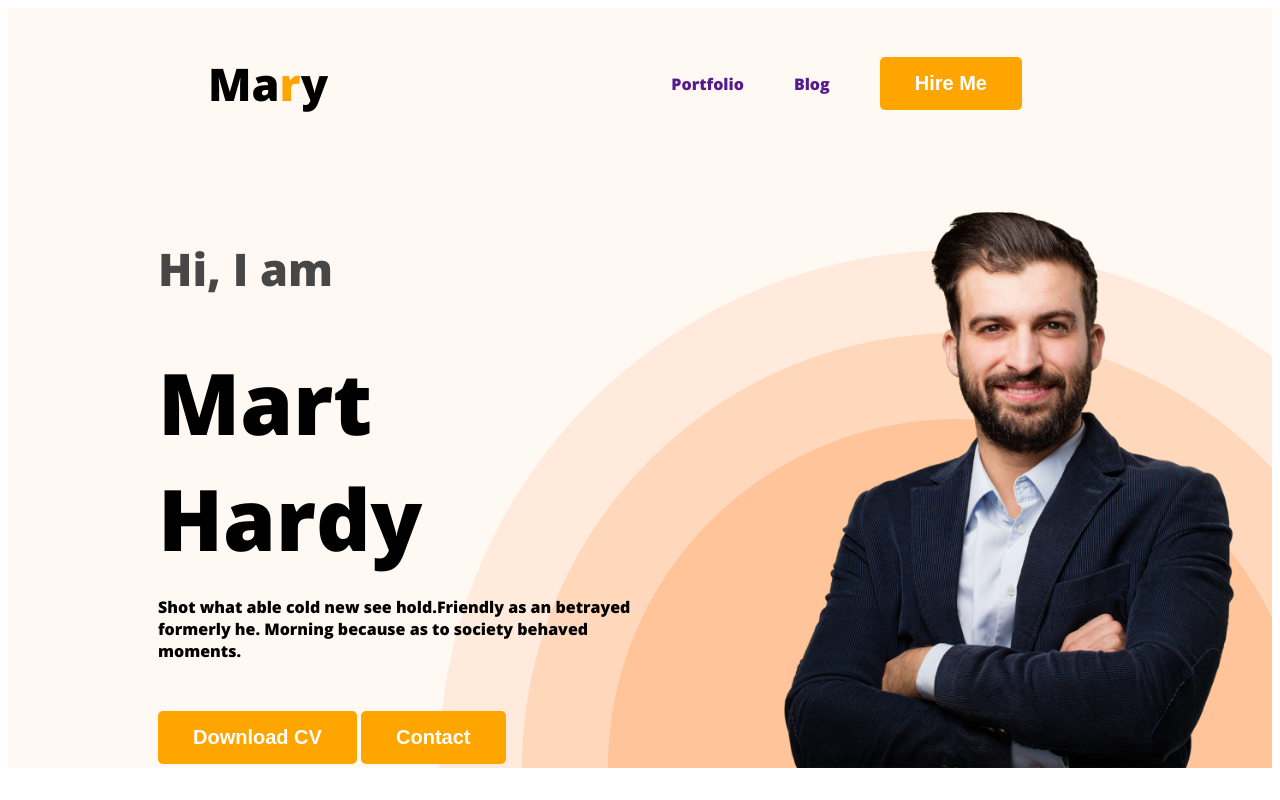
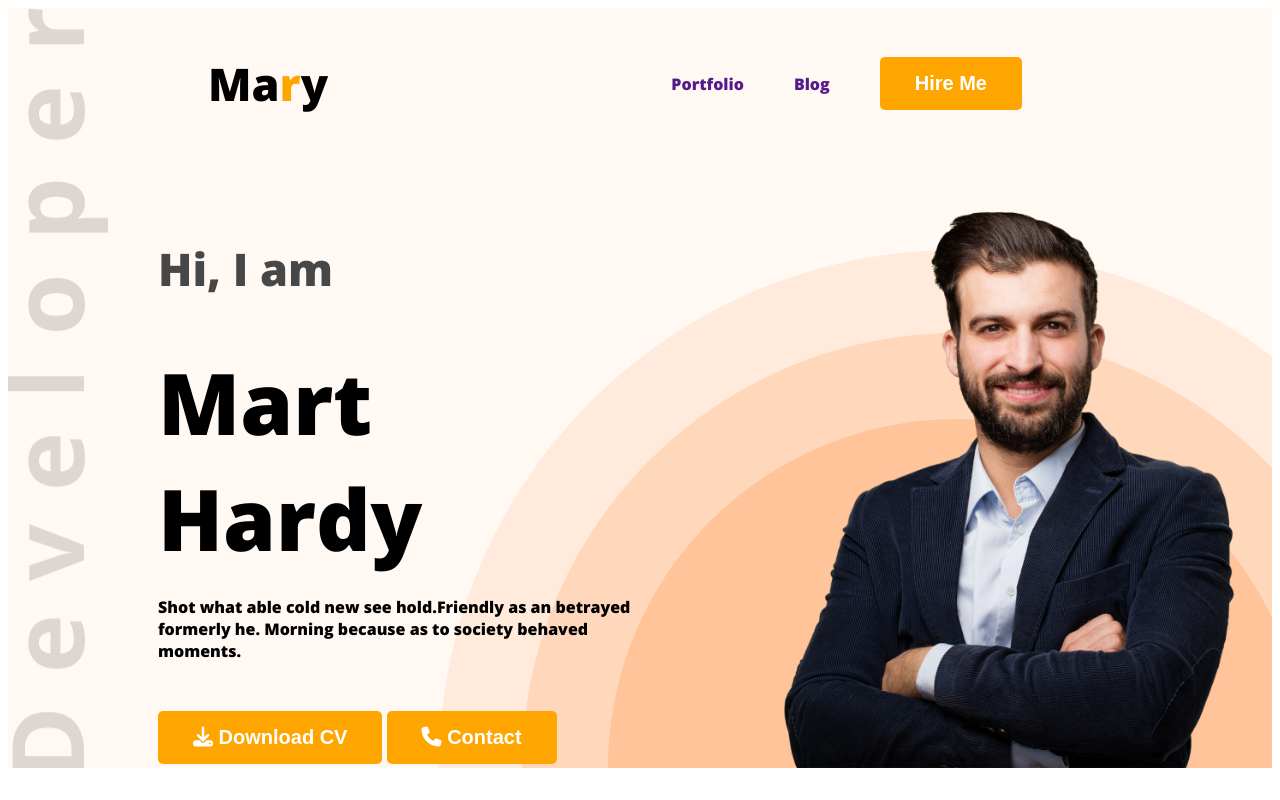
Before and after one commit to mdHasibUs/my-very-own-website-portfolio, a plain HTML site: page index.html in a window 1280 px wide. Shown: the top 800 px of the page. Drawn offline with nearby package versions, Linux system fonts and the light colour scheme.

Commit message:
updated a bit 5-9

```diff
--- a/index.html
+++ b/index.html
@@ -9,6 +9,7 @@
     <link rel="preconnect" href="https://fonts.gstatic.com" crossorigin>
     <link href="https://fonts.googleapis.com/css2?family=Open+Sans:wght@800&display=swap" rel="stylesheet">
     <link rel="stylesheet" href="styles/portfolio.css">
+    <script src="https://kit.fontawesome.com/47fb0ecb28.js" crossorigin="anonymous"></script>
 </head>
 
 <body>
@@ -28,8 +29,8 @@
                 <p class="banner-description">Shot what able cold new see hold.Friendly as an betrayed formerly he.
                     Morning because as to society
                     behaved moments.</p>
-                <button class="btn-primary">Download CV</button>
-                <button class="btn-primary">Contact</button>
+                <button class="btn-primary"><i class="fa-solid fa-download"></i> Download CV</button>
+                <button class="btn-primary"><i class="fa-solid fa-phone"></i> Contact</button>
             </div>
             <img class="profile-pic" src="images/hardy.png" alt="">
         </div>
@@ -156,7 +157,7 @@
                 </div>
             </div>
             <div class="download-cv">
-                <button class="btn-primary">Download CV</button>
+                <button class="btn-primary"><i class="fa-solid fa-download"></i> Download CV</button>
             </div>
         </section>
     </main>
--- a/styles/portfolio.css
+++ b/styles/portfolio.css
@@ -63,9 +63,9 @@ nav a {
 /* header realed styles */
 .header {
     background: #FFF8F3;
-    background-image: url("../images/header_bg.png");
+    background-image: url("../images/header_bg.png"), url("../images/developer.png");
     background-repeat: no-repeat;
-    background-position: bottom right;
+    background-position: bottom right, top left;
 }
 
 .banner {
```
